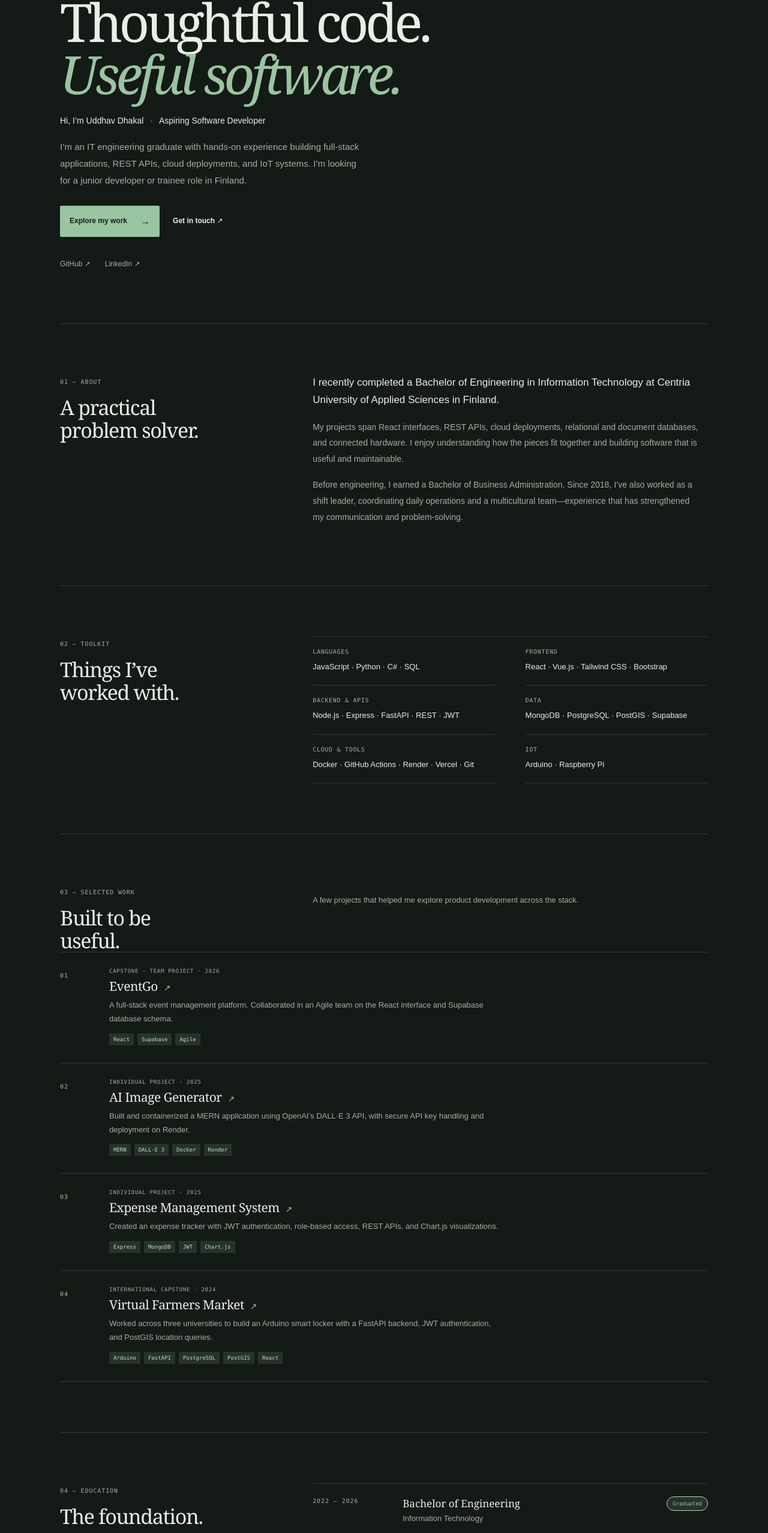
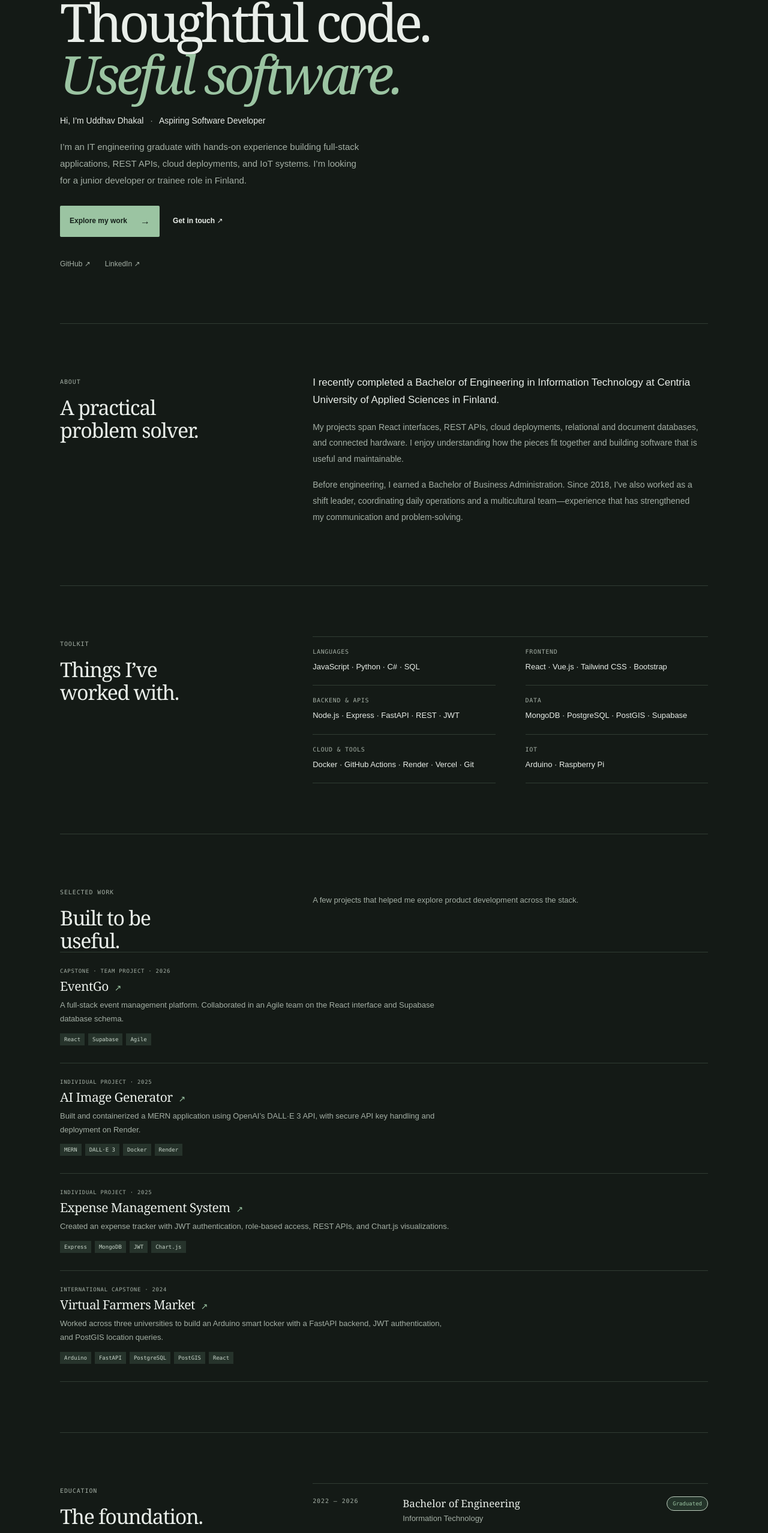
Before and after one commit to ud4uddav/Portfolio, a React (Vite) app: page / in a window 1280 px wide. Shown: the part 205-2761 px from the top of the page at 60% size. Built offline with nearby package versions, Linux system fonts and the light colour scheme.

Commit message:
Remove decorative numbering from portfolio

```diff
--- a/src/main.jsx
+++ b/src/main.jsx
@@ -37,31 +37,31 @@ function App() {
       </section>
 
       <section className="section wrap section-grid" id="about">
-        <div><p className="section-label">01 — ABOUT</p><h2 className="section-title">A practical<br />problem solver.</h2></div>
+        <div><p className="section-label">ABOUT</p><h2 className="section-title">A practical<br />problem solver.</h2></div>
         <div className="about-copy"><p className="lead">I recently completed a Bachelor of Engineering in Information Technology at Centria University of Applied Sciences in Finland.</p><p>My projects span React interfaces, REST APIs, cloud deployments, relational and document databases, and connected hardware. I enjoy understanding how the pieces fit together and building software that is useful and maintainable.</p><p>Before engineering, I earned a Bachelor of Business Administration. Since 2018, I’ve also worked as a shift leader, coordinating daily operations and a multicultural team—experience that has strengthened my communication and problem-solving.</p></div>
       </section>
 
       <section className="section wrap section-grid" id="skills">
-        <div><p className="section-label">02 — TOOLKIT</p><h2 className="section-title">Things I’ve<br />worked with.</h2></div>
+        <div><p className="section-label">TOOLKIT</p><h2 className="section-title">Things I’ve<br />worked with.</h2></div>
         <div className="skills">{skills.map(([group, items]) => <div className="skill" key={group}><h3>{group}</h3><p>{items}</p></div>)}</div>
       </section>
 
       <section className="section wrap" id="projects">
-        <div className="section-grid"><div><p className="section-label">03 — SELECTED WORK</p><h2 className="section-title">Built to be<br />useful.</h2></div><p className="section-intro">A few projects that helped me explore product development across the stack.</p></div>
-        <div className="projects">{projects.map((project, index) => <article className="project" key={project.name}><span className="project-no">0{index + 1}</span><div className="project-main"><p className="project-type">{project.type}</p><h3>{project.name} <a className="project-link" href={project.url} target="_blank" rel="noreferrer" aria-label={`View ${project.name} on GitHub`}>↗</a></h3><p className="project-desc">{project.description}</p><div className="tags">{project.stack.map(tech => <span key={tech}>{tech}</span>)}</div></div></article>)}</div>
+        <div className="section-grid"><div><p className="section-label">SELECTED WORK</p><h2 className="section-title">Built to be<br />useful.</h2></div><p className="section-intro">A few projects that helped me explore product development across the stack.</p></div>
+        <div className="projects">{projects.map(project => <article className="project" key={project.name}><div className="project-main"><p className="project-type">{project.type}</p><h3>{project.name} <a className="project-link" href={project.url} target="_blank" rel="noreferrer" aria-label={`View ${project.name} on GitHub`}>↗</a></h3><p className="project-desc">{project.description}</p><div className="tags">{project.stack.map(tech => <span key={tech}>{tech}</span>)}</div></div></article>)}</div>
       </section>
 
       <section className="section wrap section-grid" id="education">
-        <div><p className="section-label">04 — EDUCATION</p><h2 className="section-title">The foundation.</h2></div>
+        <div><p className="section-label">EDUCATION</p><h2 className="section-title">The foundation.</h2></div>
         <div className="education-list"><div className="education"><span className="year">2022 — 2026</span><div><h3>Bachelor of Engineering</h3><p>Information Technology</p><span className="school">Centria University of Applied Sciences · Finland</span><p className="thesis">Thesis: <a href="https://urn.fi/URN:NBN:fi:amk-2026060220628" target="_blank" rel="noreferrer">Scalable cloud-based MERN e-commerce application ↗</a></p></div><span className="badge">Graduated</span></div><div className="education"><span className="year">2017 — 2021</span><div><h3>Bachelor of Business Administration</h3><span className="school">Centria University of Applied Sciences · Finland</span><p className="thesis">Thesis: <a href="https://urn.fi/URN:NBN:fi:amk-2021052510913" target="_blank" rel="noreferrer">Application of digital media as a marketing tool among Nepalese start-ups: Case Company: Kritya Hub ↗</a></p></div></div></div>
       </section>
 
       <section className="section wrap section-grid" id="experience">
-        <div><p className="section-label">05 — EXPERIENCE</p><h2 className="section-title">People and<br />operations.</h2></div>
+        <div><p className="section-label">EXPERIENCE</p><h2 className="section-title">People and<br />operations.</h2></div>
         <div className="education"><span className="year">2018 — NOW</span><div><h3>Shift Leader</h3><p>Ab Korv-Görans Kebab Oy · Jakobstad, Finland</p><span className="school">Coordinate daily operations, quality and food-safety routines, and team efficiency in a fast-paced environment.</span></div></div>
       </section>
 
-      <section className="contact" id="contact"><div className="wrap contact-inner"><p className="section-label">06 — CONTACT</p><h2>Let’s make<br /><span>something work.</span></h2><p className="contact-copy">I’m exploring junior software developer, backend developer, and trainee roles in Finland. I’d be happy to connect and talk about how I could contribute to your team.</p><div className="contact-links"><a className="button" href="mailto:uddavdhakal190@gmail.com">Email me ↗</a><a href={socials.linkedin} target="_blank" rel="noreferrer">LinkedIn ↗</a><a href={socials.github} target="_blank" rel="noreferrer">GitHub ↗</a></div><p className="contact-copy language-note">Based in Jakobstad, Finland · English (proficient) · Finnish (A2)</p></div></section>
+      <section className="contact" id="contact"><div className="wrap contact-inner"><p className="section-label">CONTACT</p><h2>Let’s make<br /><span>something work.</span></h2><p className="contact-copy">I’m exploring junior software developer, backend developer, and trainee roles in Finland. I’d be happy to connect and talk about how I could contribute to your team.</p><div className="contact-links"><a className="button" href="mailto:uddavdhakal190@gmail.com">Email me ↗</a><a href={socials.linkedin} target="_blank" rel="noreferrer">LinkedIn ↗</a><a href={socials.github} target="_blank" rel="noreferrer">GitHub ↗</a></div><p className="contact-copy language-note">Based in Jakobstad, Finland · English (proficient) · Finnish (A2)</p></div></section>
     </main>
   </>
 }
```
Also changed, not shown: src/style.css.
